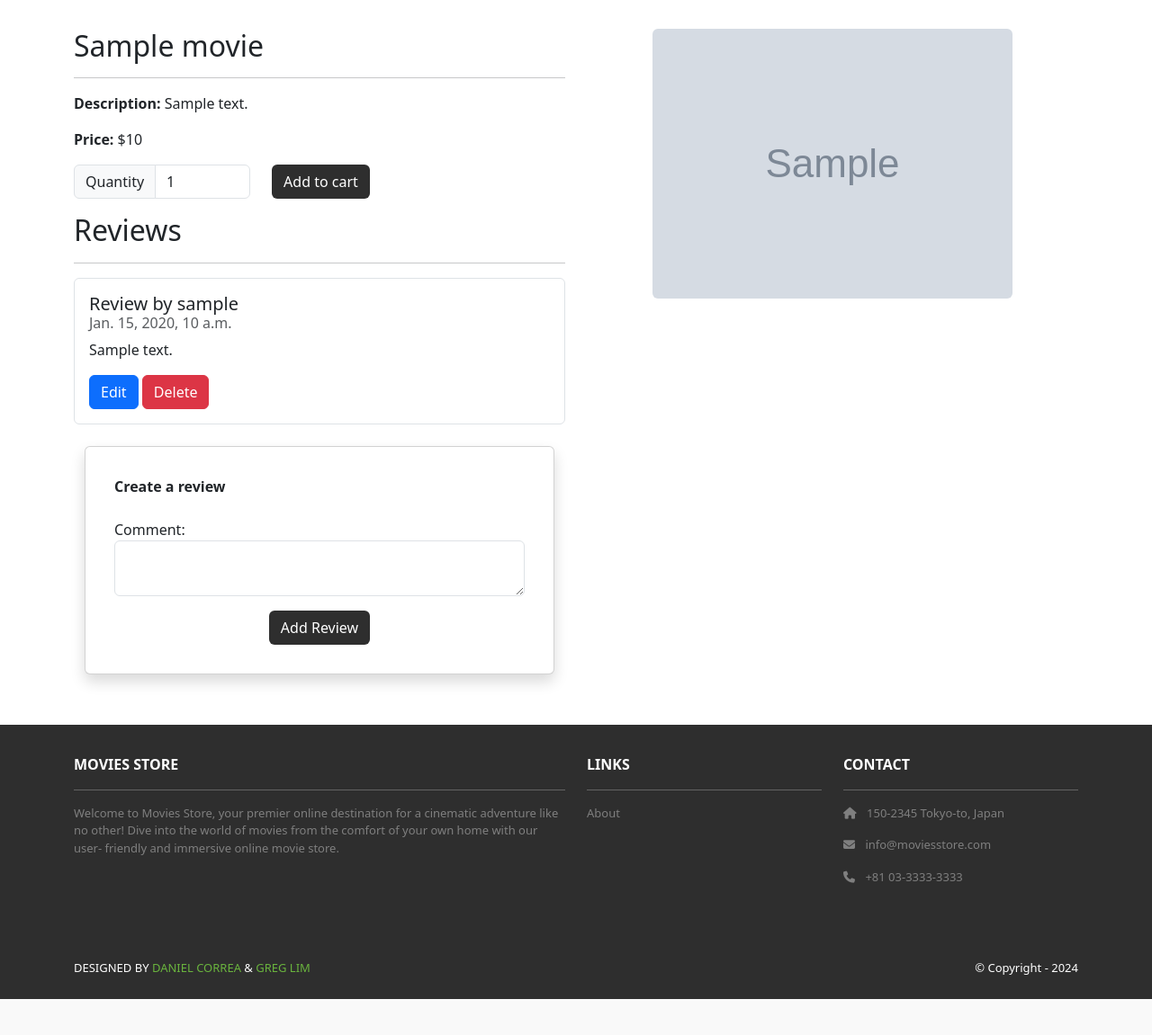
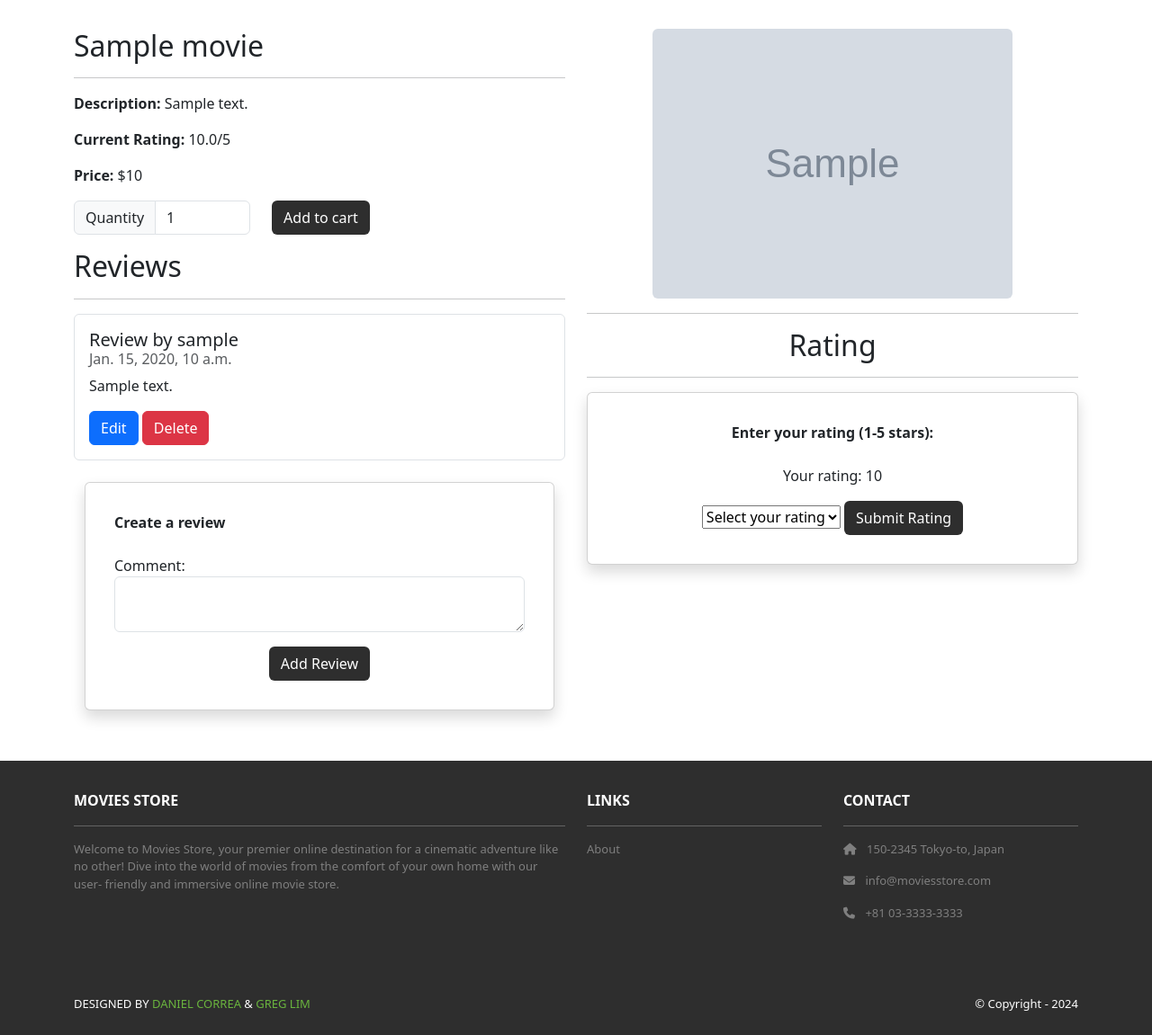
Before and after one commit to JackDamato/moviesstore, a Django app: page /movies/1/ in a window 1280 px wide. Shown: the part 82-1233 px from the top of the page at 90% size. Before the commit the page ends 1193 px from the top, so only its background shows below. Run offline with Django 5.2, Linux system fonts and the light colour scheme; a user stored in the database is signed in; tables that the repository leaves empty hold one stand-in row (values such as "Sample post"); grey boxes marked "Sample" are stand-in pictures; some libraries are stand-ins or nearby versions.

Commit message:
succesfully implemented user story #2, users can add ratings and see the average rating of

```diff
--- a/movies/models.py
+++ b/movies/models.py
@@ -21,6 +21,22 @@ class Movie(models.Model):
             agg = items.filter(location=code).aggregate(total=Sum('quantity'))
             stats[name] = agg['total'] or 0
         return stats
+
+    def average_rating(self):
+        ratings = self.ratings.all()
+        if ratings.exists():
+            average = sum(float(r.score) for r in ratings) / ratings.count()
+            return round(average, 1)
+        return 0.0
+
+class Rating(models.Model):
+    movie = models.ForeignKey(Movie, related_name="ratings", on_delete=models.CASCADE)
+    user = models.ForeignKey(User, on_delete=models.CASCADE)
+    score = models.PositiveSmallIntegerField() # THIS WILL BETWEEN 1-5
+    created_at = models.DateTimeField(auto_now_add=True) # Current date
+
+    class Meta:
+        unique_together = ('movie', 'user') # primary key, UNIQUE
 
 class Review(models.Model):
     id = models.AutoField(primary_key=True)
--- a/movies/templates/movies/show.html
+++ b/movies/templates/movies/show.html
@@ -8,6 +8,7 @@
         <h2>{{ template_data.movie.name }}</h2>
         <hr />
         <p><b>Description:</b> {{ template_data.movie.description }}</p>
+        <p><b>Current Rating:</b> {{ template_data.average_rating }}/5</p>
         <p><b>Price:</b> ${{ template_data.movie.price }}</p>
         <p class="card-text">
           <form method="post"
@@ -82,6 +83,31 @@
       </div>
       <div class="col-md-6 mx-auto mb-3 text-center">
         <img src="{{ template_data.movie.image.url }}" class="rounded img-card-400" />
+        <hr />
+        {% if user.is_authenticated %}
+        <h2>Rating</h2>
+        <hr />
+        <div class="card shadow p-3 mb-4 rounded">
+          <div class="card-body">
+            <b class="text-start">Enter your rating (1-5 stars):
+            </b><br /><br />
+            <p>Your rating: {{ template_data.user_rating }}</p>
+              <form method="POST" action="{% url 'movies.rate_movie' template_data.movie.id %}">
+                {% csrf_token %}
+                <select name="score" required>
+                  <option value="" disabled selected>Select your rating</option>
+                  {% for i in "12345" %}
+                  <option value="{{ i }}">{{ i }} Star{% if i != "1" %}s{% endif %}</option>
+                  {% endfor %}
+                </select>
+                <button type="submit" class="btn bg-dark text-white">Submit Rating</button>
+              </form>
+
+          </div>
+        </div>
+        {% endif %}
+
+
       </div>
     </div>
   </div>
--- a/movies/urls.py
+++ b/movies/urls.py
@@ -12,4 +12,6 @@ urlpatterns = [
 
     path("petitions/", views.view_petitions, name="movies.view_petitions"),
     path("petitions/<int:id>/approve/", views.approve_petition, name="movies.approve_petition"),
+
+    path("<int:movie_id>/rate/", views.rate_movie, name="movies.rate_movie"),
 ]
--- a/movies/views.py
+++ b/movies/views.py
@@ -1,5 +1,5 @@
 from django.shortcuts import render, redirect, get_object_or_404
-from .models import Movie, Review, MovieRequest, MoviePetition
+from .models import Movie, Review, MovieRequest, MoviePetition, Rating
 from django import forms
 from django.contrib.auth.decorators import login_required
 
@@ -18,12 +18,25 @@ def index(request):
 def show(request, id):
     movie = Movie.objects.get(id=id)
     reviews = Review.objects.filter(movie=movie)
-    template_data = {}
-    template_data['title'] = movie.name
-    template_data['movie'] = movie
-    template_data['reviews'] = reviews
+
+    user_rating = None
+    if request.user.is_authenticated:
+        user_rating = Rating.objects.filter(movie=movie, user=request.user).first()
+        if user_rating:
+            user_rating = user_rating.score
+    template_data = {'title': movie.name, 'movie': movie, 'reviews': reviews, 'average_rating': movie.average_rating(), 'user_rating': user_rating, 'rating_range': range(1,6)}
+
     return render(request, 'movies/show.html',
                   {'template_data': template_data})
+
+@login_required
+def rate_movie(request, movie_id):
+    if request.method == "POST":
+        movie = get_object_or_404(Movie, id=movie_id)
+        score = int(request.POST.get('score', 0)) # FORM WITH A SCORE
+        if score >= 1 and score <= 5:
+            rating, created = Rating.objects.update_or_create(movie=movie, user=request.user, defaults={'score': score})
+    return redirect('movies.show', id=movie_id)
 
 @login_required
 def create_review(request, id):
```
Also changed, not shown: media/movie_images/10things.jpg (added), media/movie_images/inception_zMGzd2S.jpg (added), media/movie_images/shestheman.jpg (added), media/movie_images/toalltheboysivelovedbefore_ClaCXZc.jpg (added), movies/migrations/0006_rating.py (added).
